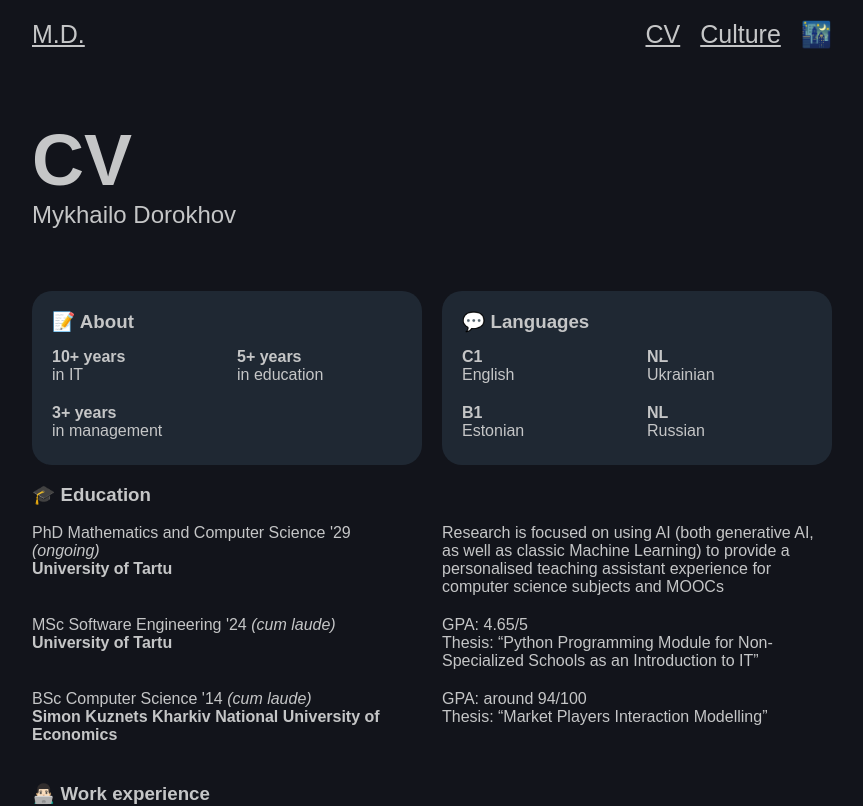
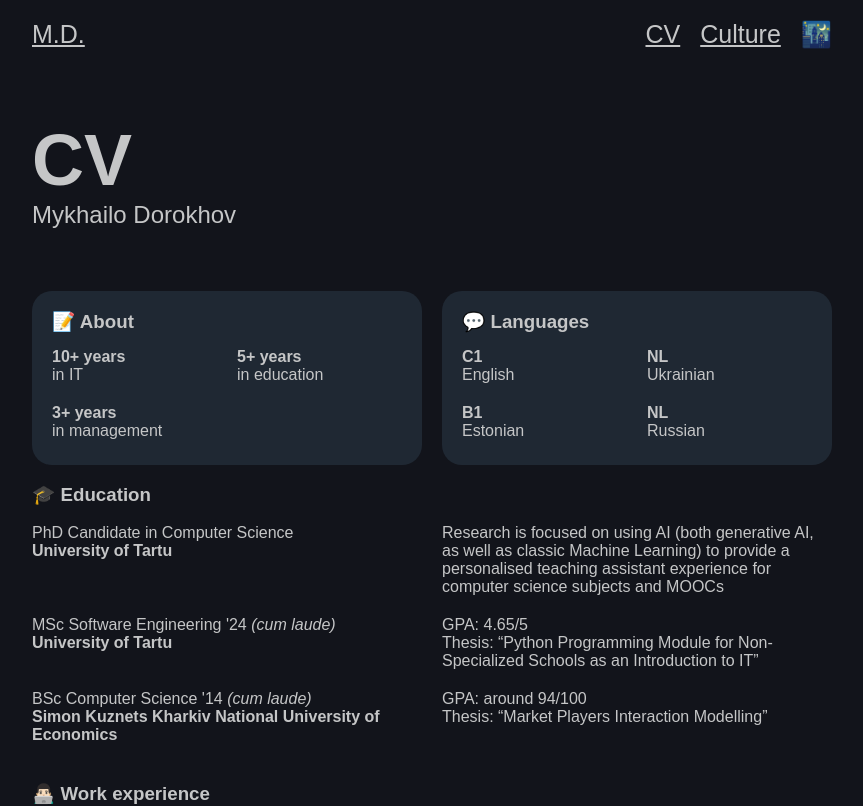
Before and after one commit to mykhailodorokhov/homepage, a React (Vite) app: page /cv in a window 1280 px wide. Shown: the top 806 px of the page, without its empty margins (208-1071 px from the left). Built offline with nearby package versions, Linux system fonts and the light colour scheme; a web font is replaced by a local one.

Commit message:
Minor CV updates

```diff
--- a/src/pages/CV.tsx
+++ b/src/pages/CV.tsx
@@ -42,7 +42,7 @@ function CV() {
                 <div className="content-row">
                     <div className="column">
                         <p>
-                            PhD Mathematics and Computer Science '29 <i>(ongoing)</i><br />
+                            PhD Candidate in Computer Science<br />
                             <b>University of Tartu</b>
                         </p>
                     </div>
```
